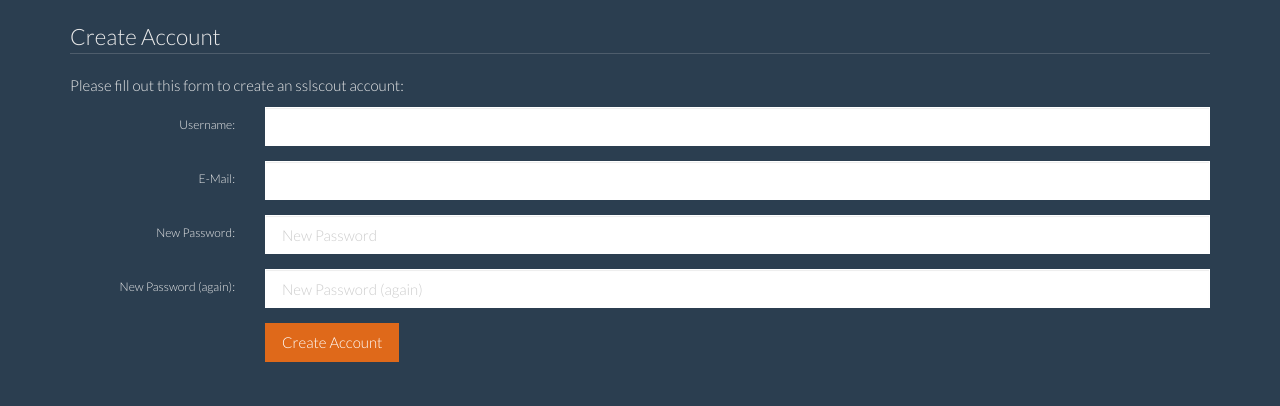
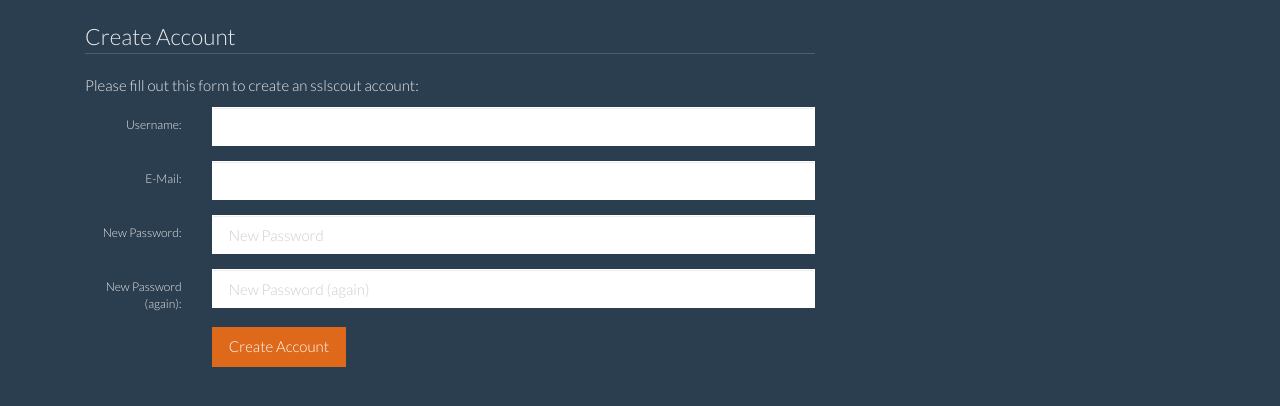
Before and after one commit to tykling/sslscout, a Django app: template src/sslscout/templates/registration/registration_form.html in a window 1280 px wide. Shown: the part 40-446 px from the top of the page. Run offline with Django 3.2, Linux system fonts and the light colour scheme; the template is opened without the code that fills it, so the values that code supplies are empty; some libraries are stand-ins or nearby versions.

Commit message:
more form styling

```diff
--- a/src/sslscout/templates/edit_profile.html
+++ b/src/sslscout/templates/edit_profile.html
@@ -5,6 +5,7 @@
                     {% endblock title %}
 
                     {% block content %}
+                    <div class="col-lg-8">
                         {% if form.errors %}
                             <ul id="messagelist">
                                 <p>The following errors were found:</p>
@@ -55,4 +56,5 @@
                                 </div>
                             </fieldset>
                         </form>
+                    </div>
                     {% endblock content %}
--- a/src/sslscout/templates/registration/login.html
+++ b/src/sslscout/templates/registration/login.html
@@ -10,6 +10,7 @@
                     {% endblock title %}
 
                     {% block content %}
+                    <div class="col-lg-8">
                         {% if user.is_authenticated %}
                             <h2>Already logged in as {{ request.user }}</h2>
                             <p><a href="/accounts/profile/">Go to profile</a></p>
@@ -46,4 +47,5 @@
 
                             <p>If you don't have an account you can <a href="/accounts/register/">create one here</a>.</p>
                         {% endif %}
+                    </div>
                     {% endblock content %}
--- a/src/sslscout/templates/registration/password_change.html
+++ b/src/sslscout/templates/registration/password_change.html
@@ -5,6 +5,7 @@
                     {% endblock title %}
 
                     {% block content %}
+                    <div class="col-lg-8">
                         {% if form.errors %}
                         <p class="error">Please correct the below errors:</p>
                         {% endif %}
@@ -44,4 +45,5 @@
                                 </div>
                             </fieldset>
                         </form>
+                    </div>
                     {% endblock content %}
--- a/src/sslscout/templates/registration/password_reset.html
+++ b/src/sslscout/templates/registration/password_reset.html
@@ -9,6 +9,8 @@
                     {% endblock title %}
 
                     {% block content %}
+                    <div class="col-lg-8">
+                        {% if user.is_authenticated %}
                             <h2>Already logged in as {{ request.user }}</h2>
                             <p><a href="/accounts/profile/">Go to profile</a></p>
                         {% else %}
@@ -32,4 +34,5 @@
                             </fieldset>
                         </form>
                         {% endif %}
+                    </div>
                     {% endblock content %}
--- a/src/sslscout/templates/registration/password_reset_confirm.html
+++ b/src/sslscout/templates/registration/password_reset_confirm.html
@@ -10,6 +10,7 @@
                     {% endblock title %}
 
                     {% block content %}
+                    <div class="col-lg-8">
                         {% if user.is_authenticated %}
                             <h2>Already logged in as {{ request.user }}</h2>
                             <p><a href="/accounts/profile/">Go to profile</a></p>
@@ -47,4 +48,5 @@
                                 <p>The password reset link was invalid.</p>
                             {% endif %}
                         {% endif %}
+                    </div>
                     {% endblock content %}
--- a/src/sslscout/templates/registration/registration_form.html
+++ b/src/sslscout/templates/registration/registration_form.html
@@ -9,6 +9,7 @@
                     {% endblock title %}
 
                     {% block content %}
+                    <div class="col-lg-8">
                         {% if user.is_authenticated %}
                             <h2>Already logged in as {{ request.user }}</h2>
                             <p><a href="/accounts/profile/">Go to profile</a></p>
@@ -66,4 +67,5 @@
                                 </fieldset>
                             </form>
                         {% endif %}
+                    </div>
                     {% endblock content %}
```
Lines whose indentation alone changed are shown as unchanged.
